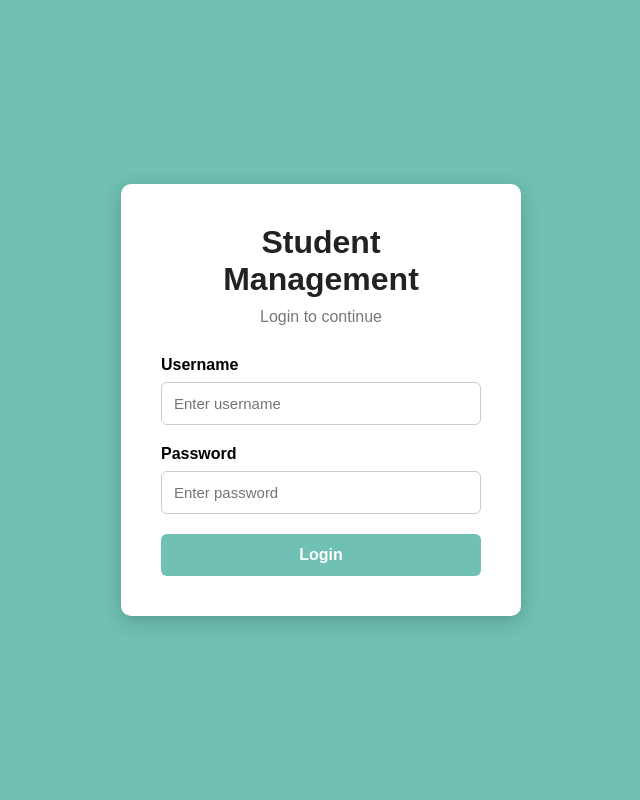
After one commit to abul-322/student_management_system, a Django app: template students/templates/students/login.html in a window 1280 px wide. The commit adds this page. Shown: the whole page, without its empty margins (319-959 px from the left). Run offline with Django 5.2, Linux system fonts and the light colour scheme; the template is opened without the code that fills it, so the values that code supplies are empty.

Commit message:
create a login page &ui changes

```diff
--- /dev/null
+++ b/students/templates/students/login.html
@@ -0,0 +1,188 @@
+<!DOCTYPE html>
+<html lang="en">
+
+<head>
+
+    <meta charset="UTF-8">
+
+    <meta name="viewport" content="width=device-width, initial-scale=1.0">
+
+    <title>Login - Student Management System</title>
+
+    <style>
+
+        * {
+            margin: 0;
+            padding: 0;
+            box-sizing: border-box;
+            font-family: Arial, Helvetica, sans-serif;
+        }
+
+        body {
+            min-height: 100vh;
+            background: #70c0b4;
+
+            display: flex;
+            justify-content: center;
+            align-items: center;
+        }
+
+        .login-box {
+            width: 400px;
+            background: white;
+
+            padding: 40px;
+
+            border-radius: 10px;
+
+            box-shadow: 0 5px 20px rgba(0, 0, 0, 0.2);
+        }
+
+        .login-box h1 {
+            text-align: center;
+            margin-bottom: 10px;
+            color: #222;
+        }
+
+        .login-box p {
+            text-align: center;
+            margin-bottom: 30px;
+            color: #777;
+        }
+
+        .form-group {
+            margin-bottom: 20px;
+        }
+
+        .form-group label {
+            display: block;
+            margin-bottom: 8px;
+            font-weight: bold;
+        }
+
+        .form-group input {
+            width: 100%;
+            padding: 12px;
+
+            border: 1px solid #ccc;
+            border-radius: 6px;
+
+            font-size: 15px;
+        }
+
+        .form-group input:focus {
+            outline: none;
+            border-color: #70c0b4;
+        }
+
+        .login-btn {
+            width: 100%;
+
+            padding: 12px;
+
+            border: none;
+            border-radius: 6px;
+
+            background: #70c0b4;
+            color: white;
+
+            font-size: 16px;
+            font-weight: bold;
+
+            cursor: pointer;
+        }
+
+        .login-btn:hover {
+            background: #4da99c;
+        }
+
+        .error {
+            background: #ffe0e0;
+            color: red;
+
+            padding: 10px;
+
+            margin-bottom: 20px;
+
+            border-radius: 5px;
+
+            text-align: center;
+        }
+
+    </style>
+
+</head>
+
+
+<body>
+
+
+    <div class="login-box">
+
+        <h1>Student Management</h1>
+
+        <p>Login to continue</p>
+
+
+        {% if error %}
+
+            <div class="error">
+                {{ error }}
+            </div>
+
+        {% endif %}
+
+
+        <form method="POST">
+
+            {% csrf_token %}
+
+
+            <div class="form-group">
+
+                <label>
+                    Username
+                </label>
+
+                <input
+                    type="text"
+                    name="username"
+                    placeholder="Enter username"
+                    required
+                >
+
+            </div>
+
+
+            <div class="form-group">
+
+                <label>
+                    Password
+                </label>
+
+                <input
+                    type="password"
+                    name="password"
+                    placeholder="Enter password"
+                    required
+                >
+
+            </div>
+
+
+            <button
+                type="submit"
+                class="login-btn"
+            >
+                Login
+            </button>
+
+
+        </form>
+
+    </div>
+
+
+</body>
+
+</html>
--- a/students/urls.py
+++ b/students/urls.py
@@ -1,18 +1,43 @@
 from django.urls import path
+
 from . import views
+
 
 urlpatterns = [
 
-    # Dashboard / Student List
-    path('', views.dashboard, name='student_list'),
+    # Login
+    path(
+        "",
+        views.login_view,
+        name="login"
+    ),
+
+    # Dashboard
+    path(
+        "dashboard/",
+        views.dashboard,
+        name="dashboard"
+    ),
 
     # Add Student
-    path('add/', views.add_student, name='add_student'),
+    path(
+        "add/",
+        views.add_student,
+        name="add_student"
+    ),
 
     # Edit Student
-    path('edit/<int:id>/', views.edit_student, name='edit_student'),
+    path(
+        "edit/<int:id>/",
+        views.edit_student,
+        name="edit_student"
+    ),
 
     # Delete Student
-    path('delete/<int:id>/', views.delete_student, name='delete_student'),
+    path(
+        "delete/<int:id>/",
+        views.delete_student,
+        name="delete_student"
+    ),
 
 ]
```
Also changed, not shown: students/templates/students/student_form.html (+19 -4 lines), students/views.py (+27 -0 lines), 1 other file.
